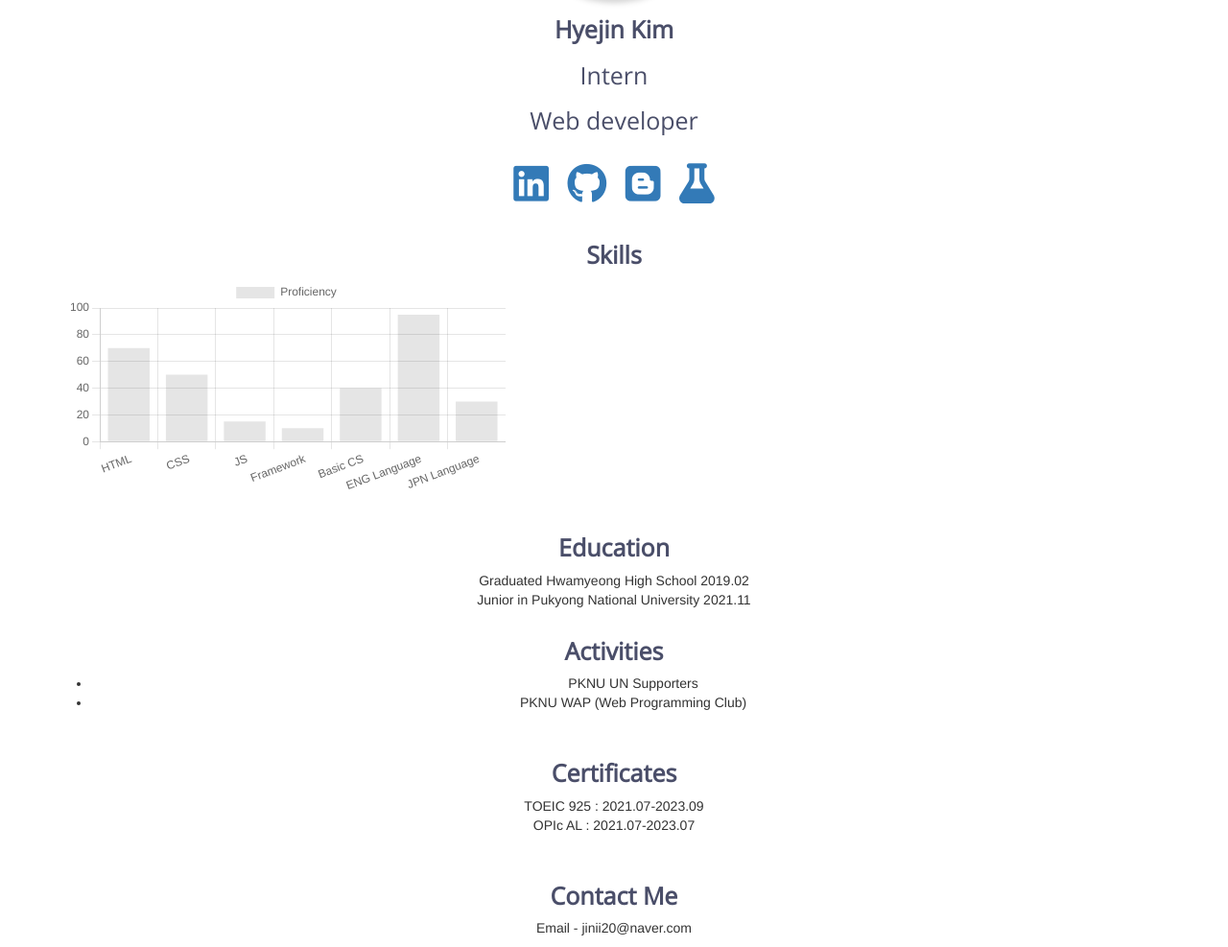
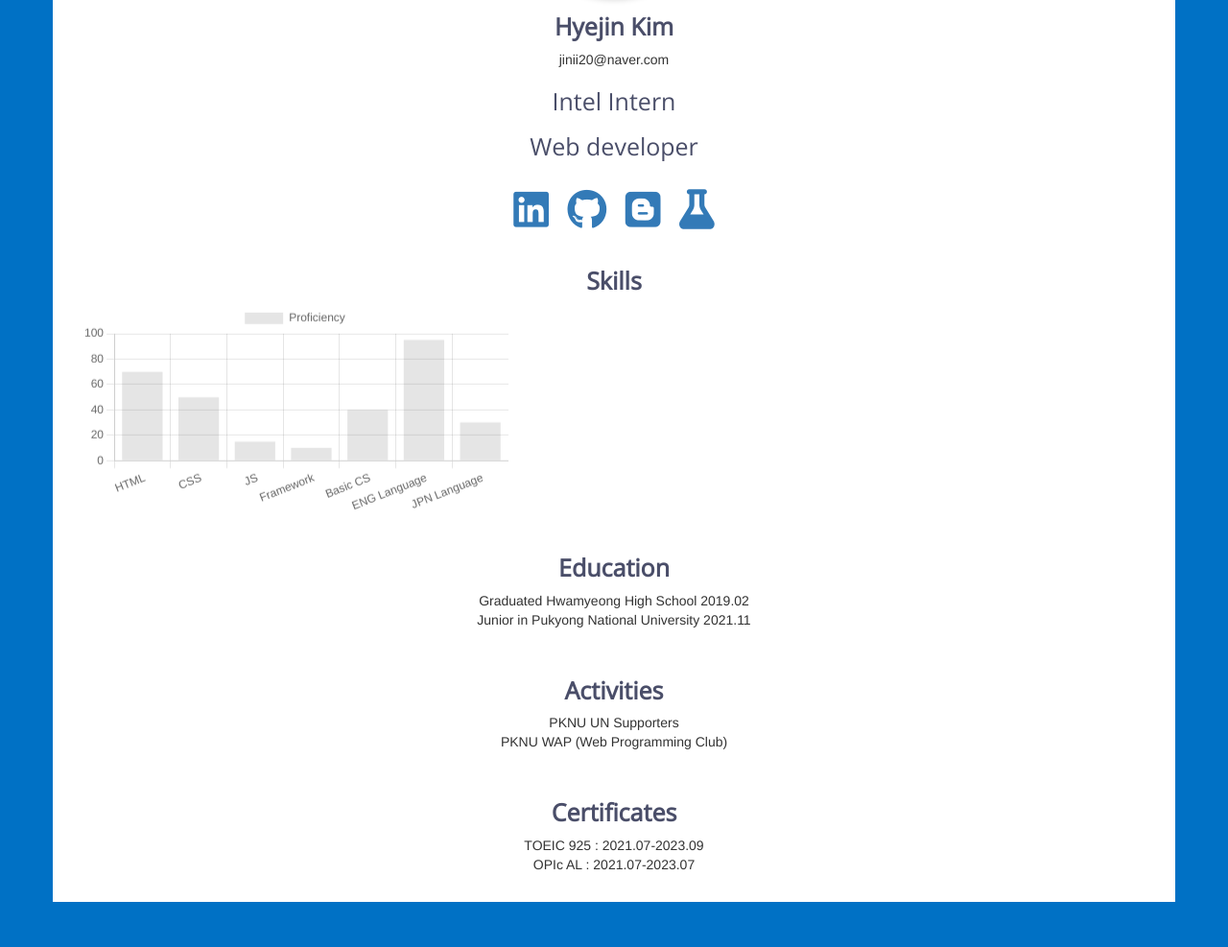
Before and after one commit to matmola/intelinterview, a plain HTML site: page intelportfolio.html in a window 1280 px wide. Shown: the part 353-1340 px from the top of the page at 96% size. After the commit the page ends 1293 px from the top, so only its background shows below. Drawn offline with nearby package versions, Linux system fonts and the light colour scheme.

Commit message:
added background color as that of intel's main color

```diff
--- a/intelportfolio.css
+++ b/intelportfolio.css
@@ -22,6 +22,10 @@ h1, h2, h3, h4, h5{
     font-size:25px;
 }
 
+.row{ margin-left:auto;
+     margin-right:auto;
+
+}
 
 .navbar button{
     background-color:transparent;
@@ -35,6 +39,7 @@ body {
         margin:0;
         margin-top:100px;
         overflow: auto;
+        background-color:#0071c5;
     }
 
 .middle {
@@ -42,9 +47,23 @@ body {
   transform: translate(-50%, -50%); text-align: center;
     padding-top:50vh;
   background: white;
+  margin: 0 auto;
+}
+
+.navbar {
+    position: absolute; left: 50%; right: 50%;
+
+
 }
 
 button {background-color:transparent;
     border-color:transparent;
     border-radius: 5px;
    }
+
+.chart{
+}
+
+.skills{
+    background-color:#0071c5;
+}
--- a/intelportfolio.html
+++ b/intelportfolio.html
@@ -12,11 +12,11 @@
     </head>
 
     <body>
+        <nav class="navbar">
+                 this is navbar
+            </nav>
+        <div class="middle">
 
-        <div class="middle">
-            <nav class="navbar">
-
-            </nav>
 
             <article>
         <div class="container">
@@ -24,8 +24,8 @@
                 <div class="profile-center"class="item">
                     <img src="https://matmola.github.io/intelinterview/images/circle_hyejinkim.png" width=200 alt="profile-pic" class="profile-pic">
                     <br>
-                    <h1><strong>Hyejin Kim</strong></h1>
-                    <h2>Intern</h2>
+                    <h1><strong>Hyejin Kim</strong></h1><p>jinii20@naver.com</p>
+                    <h2>Intel Intern</h2>
                     <h3>Web developer</h3>
                 </div>
                 <div class="profile-center" style="margin:20px"> <!--font awesome아이콘 사용-->
@@ -39,6 +39,7 @@
                 <div class="Skills"class="item">
                  <!--chart.js 시작-->
                          <h2><strong>Skills</strong></h2>
+                                <div class="chart">
                                     <div class="row">
                                         <div class="col-md-5">
                                             <canvas id="myChartOne"></canvas>
@@ -70,7 +71,7 @@
                                     })
                                 </script>
 
-
+                                </div>
 
 
                      </div>
@@ -81,14 +82,14 @@
                     <h2><strong>Education</strong></h2>
                     <p>Graduated Hwamyeong High School 2019.02 <br>
                        Junior in Pukyong National University 2021.11</p>
-                </div>
+                </div>  <br>
 
                 <div class="Activities"class="item">
                     <h2><strong>Activities</strong></h2>
-                    <ul>
-                        <li>PKNU UN Supporters</li>
-                        <li>PKNU WAP (Web Programming Club)</li>
-                    </ul>
+                    <p>
+                         PKNU UN Supporters <br>
+                         PKNU WAP (Web Programming Club) </p>
+
                 </div>
                 <br>
                 <div class="Certificates"class="item">
@@ -97,22 +98,20 @@
                        OPIc AL : 2021.07-2023.07</p>
                 </div>
                 <br>
-                <div class="Contact Me"class="item">
-                    <h2><strong>Contact Me</strong></h2>
-                    <p>Email - jinii20@naver.com </p>
-                </div>
+
 
 
         </div></article>
 
 
-        <footer>
 
-        </footer>
 
         </div>
        </div>
     </body>
+    <footer>
+
+        </footer>
     <!--Start of Tawk.to Script-->
 <script type="text/javascript">
     var Tawk_API=Tawk_API||{}, Tawk_LoadStart=new Date();
```
Lines whose indentation alone changed are shown as unchanged.
